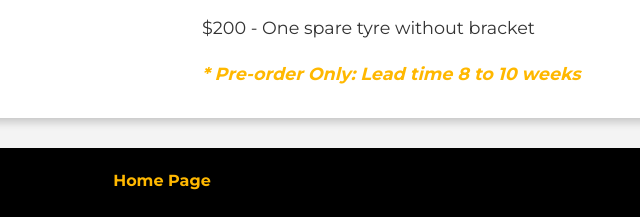
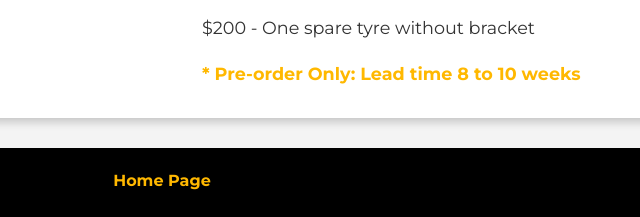
Before and after one commit to yzhuang911/yzhuang911.github.io, a plain HTML site: page 8_6m_Boat_Trailer.html in a window 1280 px wide. Shown: the part 1118-1335 px from the top of the page, 478-1118 px from the left. Drawn offline with Linux system fonts and the light colour scheme.

Commit message:
Update 8_6m_Boat_Trailer.html

```diff
--- a/8_6m_Boat_Trailer.html
+++ b/8_6m_Boat_Trailer.html
@@ -240,7 +240,7 @@
         <h3>Optional Charges</h3>
         <p>$200 - 3 years WOF and 1 year rego (non-refundable)</p>
         <p>$200 - One spare tyre without bracket</p>
-        <p class="pre-order">* Pre-order Only: Lead time 8 to 10 weeks</p>
+        <p><strong class="highlight">* Pre-order Only: Lead time 8 to 10 weeks</strong></p>
     </div>
 </div>
 
```
